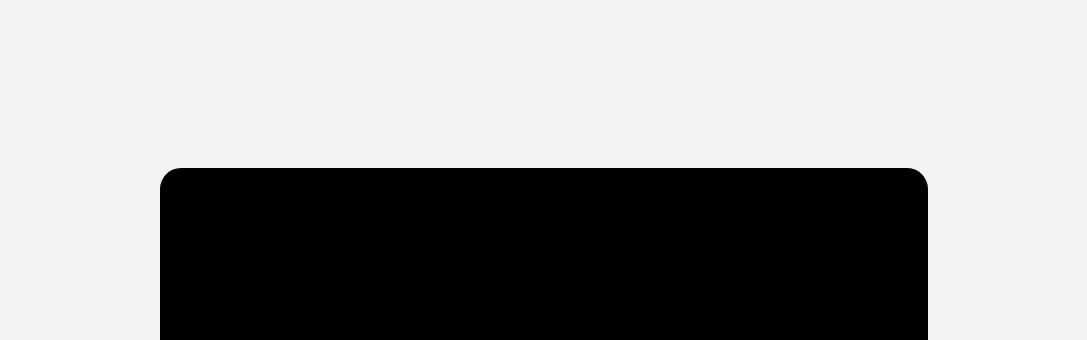
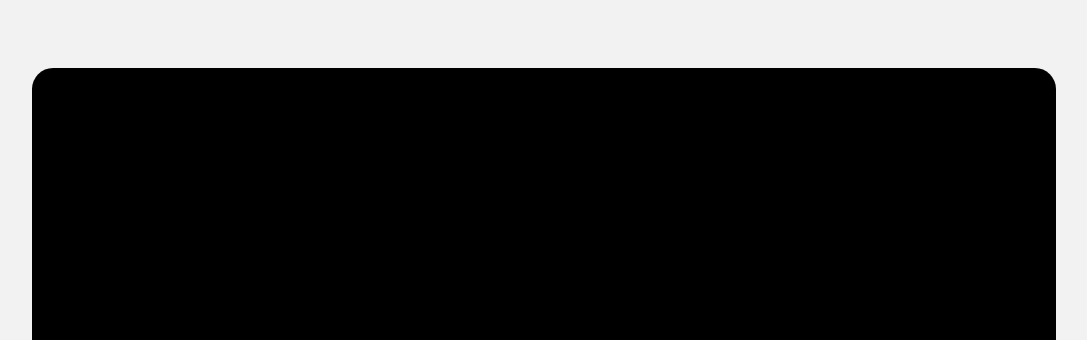
Before and after one commit to ShakeelAyaan/Ludo, a plain HTML site: page index.html in a window 1280 px wide. Shown: the top 340 px of the page, without its empty margins (104-1191 px from the left). Drawn offline with Linux system fonts and the light colour scheme.

Commit message:
Update Ludo.css

```diff
--- a/Style/Ludo.css
+++ b/Style/Ludo.css
@@ -12,8 +12,8 @@ body {
     justify-content: center;
     flex-direction: column;
     align-items: center;
-    width: 60%;
-    height: 60%;
+    width: 80%;
+    height: 85%;
     border-radius: 21px;
 
 
```
